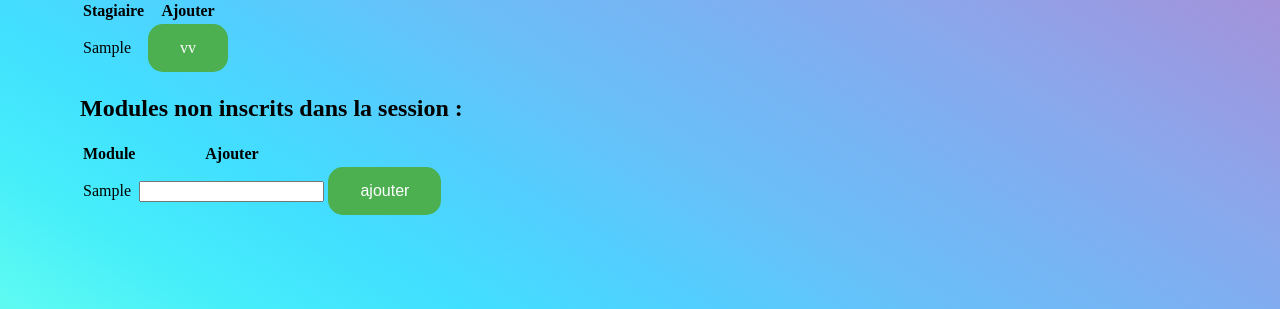
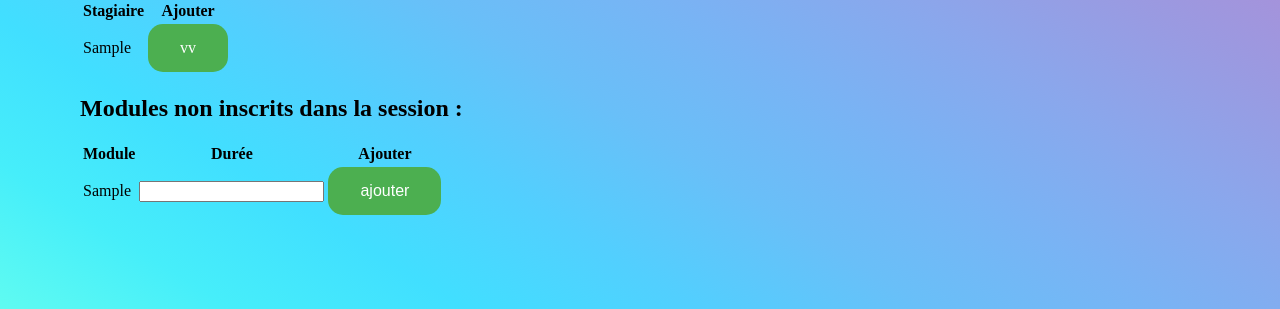
Before and after one commit to AnotheerDev/Sessions, a Symfony app: template templates/session/showSession.html.twig in a window 1280 px wide. Shown: the part 491-800 px from the top of the page. Run offline with Twig, Linux system fonts and the light colour scheme; the template is opened without the code that fills it: most values are stand-ins (such as "Sample title", 1, 10 or a date in 2020); some libraries are stand-ins or nearby versions.

Commit message:
add th durée

```diff
--- a/templates/session/showSession.html.twig
+++ b/templates/session/showSession.html.twig
@@ -62,6 +62,7 @@
 <table>
     <thead>
         <th>Module</th>
+        <th>Durée</th>
         <th>Ajouter</th>
     </thead>
     <tbody>
```
